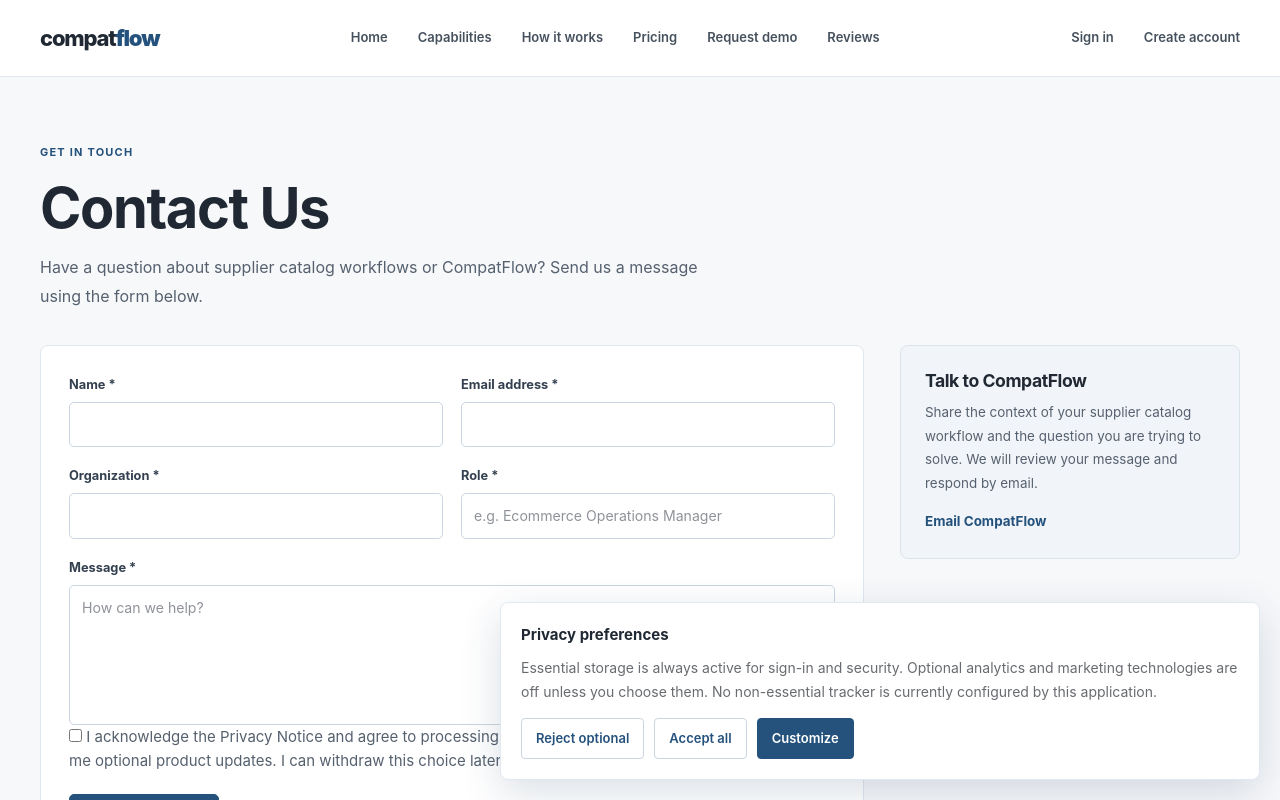
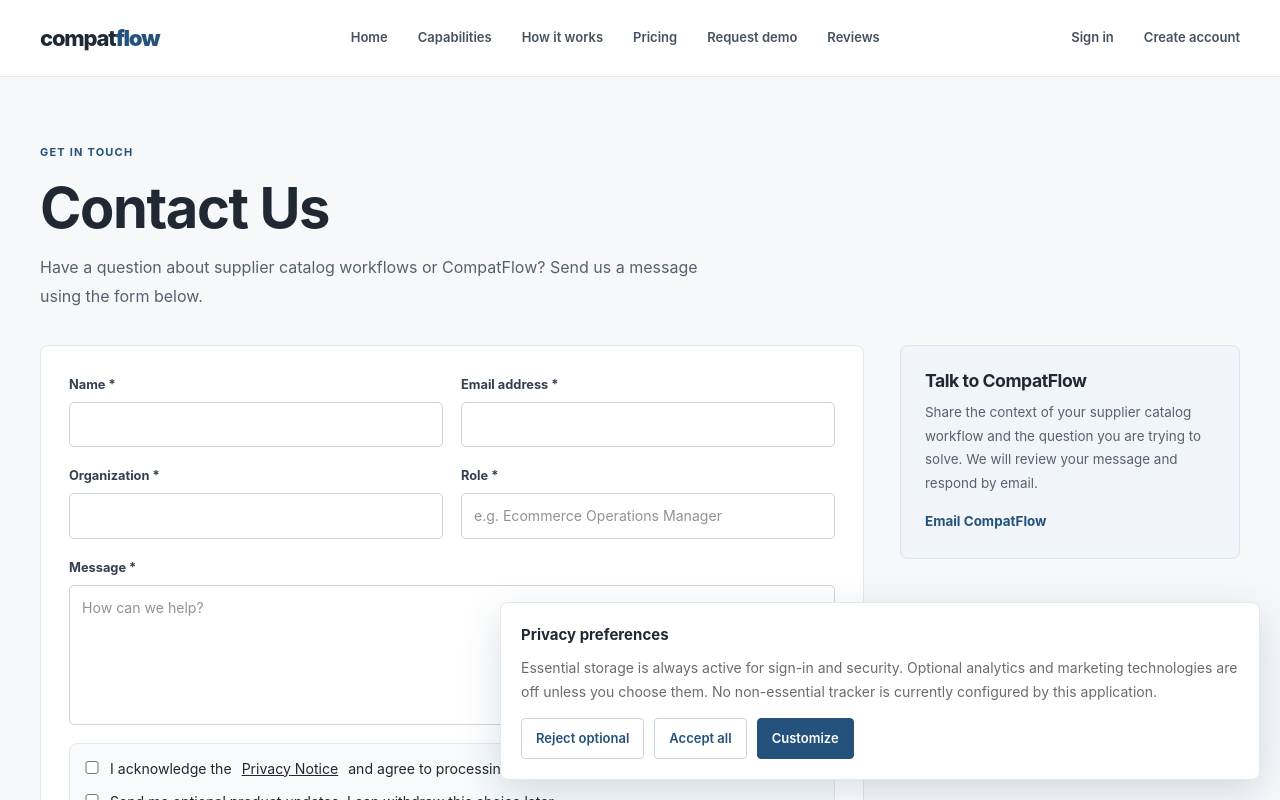
Before and after one commit to Revanth6699/compat-flow, a Next.js app in the folder frontend/: page /contact in a window 1280 px wide. Shown: the top 800 px of the page. Built offline with nearby package versions, Linux system fonts and the light colour scheme; no server answers.

Commit message:
Style privacy consent and legal review controls

```diff
--- a/frontend/app/globals.css
+++ b/frontend/app/globals.css
@@ -1027,3 +1027,12 @@ button:disabled, .button:disabled {
 .field-chart-list > div > span { color: var(--muted); font-size: .82rem; }
 .field-chart-list strong { color: var(--navy); font-size: .8rem; text-align: right; }
 @media (max-width: 560px) { .field-chart-list > div { grid-template-columns: 1fr 60px; gap: 6px 10px; } .field-chart-list .metric-bar { grid-column: 1 / -1; grid-row: 2; } }
+
+
+/* DPDP compliance branch: accessible privacy-choice controls. */
+.privacy-consent-field { display: grid; gap: 12px; margin: 18px 0; padding: 14px; border: 1px solid var(--line); border-radius: var(--radius); background: var(--surface); }
+.privacy-consent-field label, .privacy-preference-options label { display: flex; align-items: flex-start; gap: 10px; color: var(--ink); font-size: .88rem; line-height: 1.5; }
+.privacy-consent-field input, .privacy-preference-options input { width: auto; min-width: 16px; margin-top: 3px; }
+.privacy-consent-field a { text-decoration: underline; }
+.privacy-preference-options { display: grid; gap: 10px; margin-top: 14px; padding: 12px; border: 1px solid var(--line); border-radius: 8px; }
+.legal-review-warning { margin: 0 0 24px; padding: 14px 16px; border: 1px solid #D6A84B; border-radius: 8px; background: #FFF9E8; color: #684B12; line-height: 1.55; }
```
